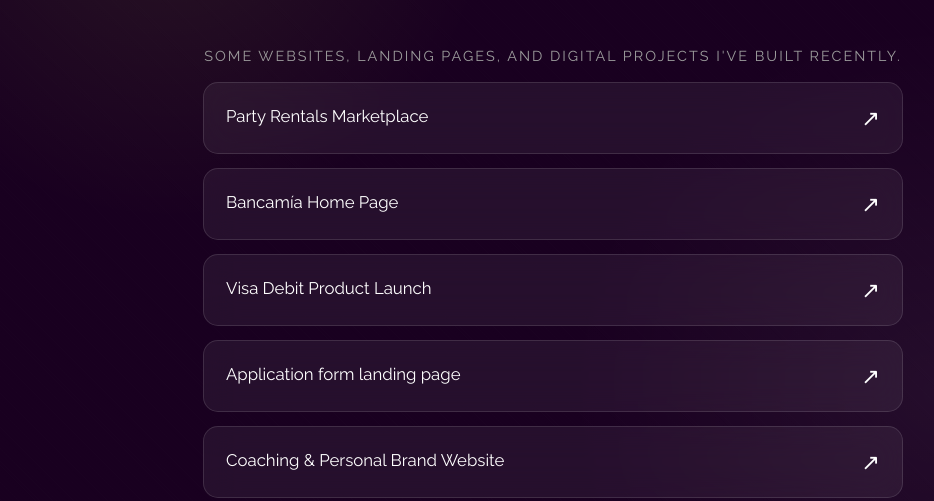
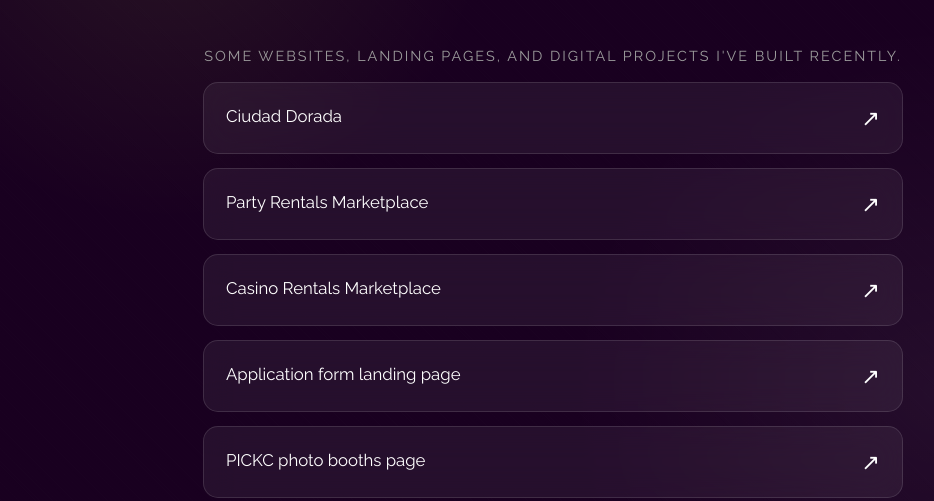
Before and after one commit to gabrielaaslg/web, a plain HTML site: page index.html in a window 1280 px wide. Shown: the part 299-800 px from the top of the page, without its empty margins (87-1021 px from the left). Drawn offline with Linux system fonts and the light colour scheme.

Commit message:
Modify project links and add Ciudad Dorada
Updated project links and added a new project for Ciudad Dorada.

```diff
--- a/index.html
+++ b/index.html
@@ -242,23 +242,21 @@
     Some websites, landing pages, and digital projects I've built recently.
 </div>
 
+<a href="https://ciudaddorada.com.co/" class="project" target="_blank">
+    <div class="project-info">
+        <h3>Ciudad Dorada</h3>
+    </div>
+    <div class="arrow">↗</div>
+</a>
 <a href="http://rentals.chattbooth.com/" class="project" target="_blank">
     <div class="project-info">
         <h3>Party Rentals Marketplace</h3>
     </div>
     <div class="arrow">↗</div>
 </a>
-
-<a href="https://www.bancamia.com.co/" class="project" target="_blank">
+<a href="https://casinos.chattbooth.com/casino-games/" class="project" target="_blank">
     <div class="project-info">
-        <h3>Bancamía Home Page</h3>
-    </div>
-    <div class="arrow">↗</div>
-</a>
-
-<a href="https://www.bancamia.com.co/productos/tarjeta-debito/" class="project" target="_blank">
-    <div class="project-info">
-        <h3>Visa Debit Product Launch</h3>
+        <h3>Casino Rentals Marketplace</h3>
     </div>
     <div class="arrow">↗</div>
 </a>
@@ -271,9 +269,9 @@
 </a>
 
 
-<a href="https://juliamartinezcoaching.com/" class="project" target="_blank">
+<a href="https://candidate1.chattbooth.com/" class="project" target="_blank">
     <div class="project-info">
-        <h3>Coaching & Personal Brand Website</h3>
+        <h3>PICKC photo booths page</h3>
     </div>
     <div class="arrow">↗</div>
 </a>
@@ -282,7 +280,7 @@
 
     <div class="socials">
         <a href="https://www.linkedin.com/in/gabrielaasl/" target="_blank">LinkedIn</a>
-        <a href="CV.pdf" target="_blank">CV</a>
+        <!-- <a href="CV.pdf" target="_blank">CV</a> -->
         <a href="mailto:gabrielasofialeon@gmail.com" target="_blank">Email</a>
     </div>
 
```
